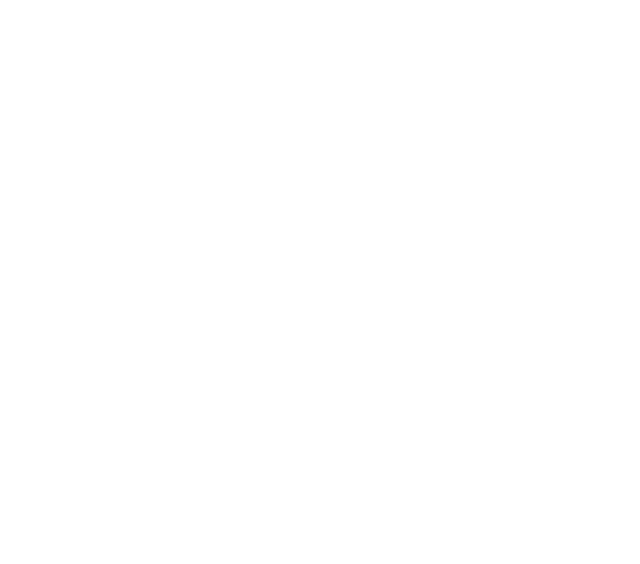
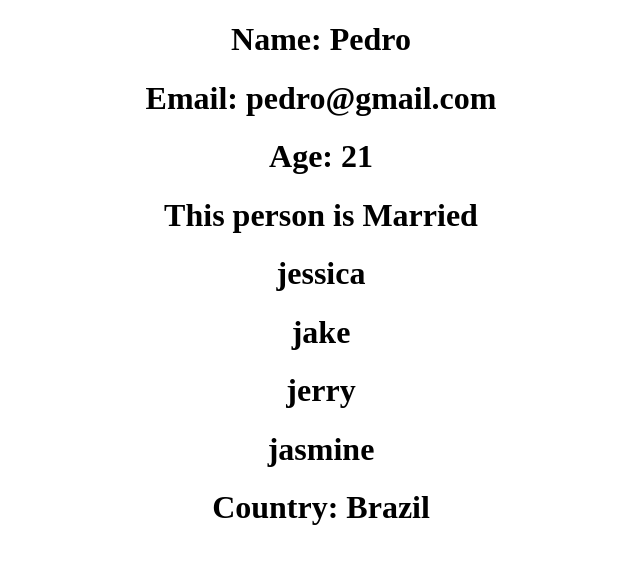
Before and after one commit to ecali/react-2022-course, a React (Create React App) app: page / in a window 1280 px wide. Shown: the top 564 px of the page, without its empty margins (319-959 px from the left). Built offline with nearby package versions, Linux system fonts and the light colour scheme.

Commit message:
interface and enum

```diff
--- a/src/App.tsx
+++ b/src/App.tsx
@@ -1,10 +1,17 @@
-
-import './App.css';
+import "./App.css";
+import { Country, Person } from "./components/Person";
 
 function App() {
   return (
     <div className="App">
-
+      <Person
+        name="Pedro"
+        email="pedro@gmail.com"
+        age={21}
+        isMarried={true}
+        friends={["jessica", "jake", "jerry", "jasmine"]}
+        country = {Country.Brazil}
+      />
     </div>
   );
 }
--- /dev/null
+++ b/src/components/Person.tsx
@@ -0,0 +1,29 @@
+
+interface Props {
+    name: string;
+    email: string;
+    age: number;
+    isMarried: boolean;
+    friends: string[];
+    country: Country;
+}
+
+export enum Country {
+    Brazil = 'Brazil',
+    Canada = 'Canada',
+    France = 'France'
+}
+
+export const Person = (props: Props) => {
+    return(
+        <div>
+            <h1>Name: {props.name}</h1>
+            <h1>Email: {props.email}</h1>
+            <h1>Age: {props.age}</h1>
+            <h1>This person {props.isMarried ? 'is': 'is not'} Married</h1>
+            {props.friends.map((friend: string, key: number) => <h1 key={key}>{friend}</h1>)}
+
+            <h1>Country: {props.country}</h1>
+        </div>
+    );
+};
```
